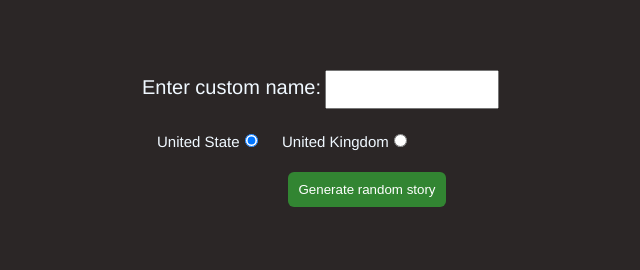
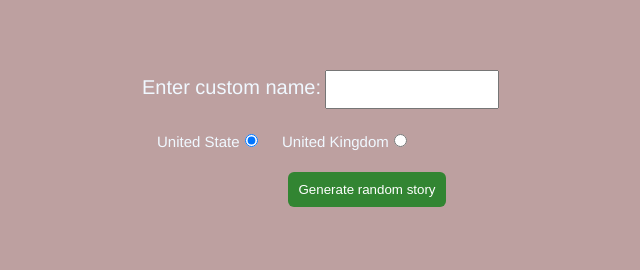
Before and after one commit to Brymmobaggins/50JavaScriptProjects, a plain HTML site: page silly-story-generator/index.html in a window 1280 px wide. Shown: the whole page, without its empty margins (273-913 px from the left). Drawn offline with Linux system fonts and the light colour scheme.

Commit message:
modify css

```diff
--- a/silly-story-generator/style.css
+++ b/silly-story-generator/style.css
@@ -7,7 +7,7 @@ body {
   width: 450px;
   margin: 50px auto;
   padding: 20px;
-  background-color: #2b2626;
+  background-color: #bda0a0;
 }
 
 label {
```
